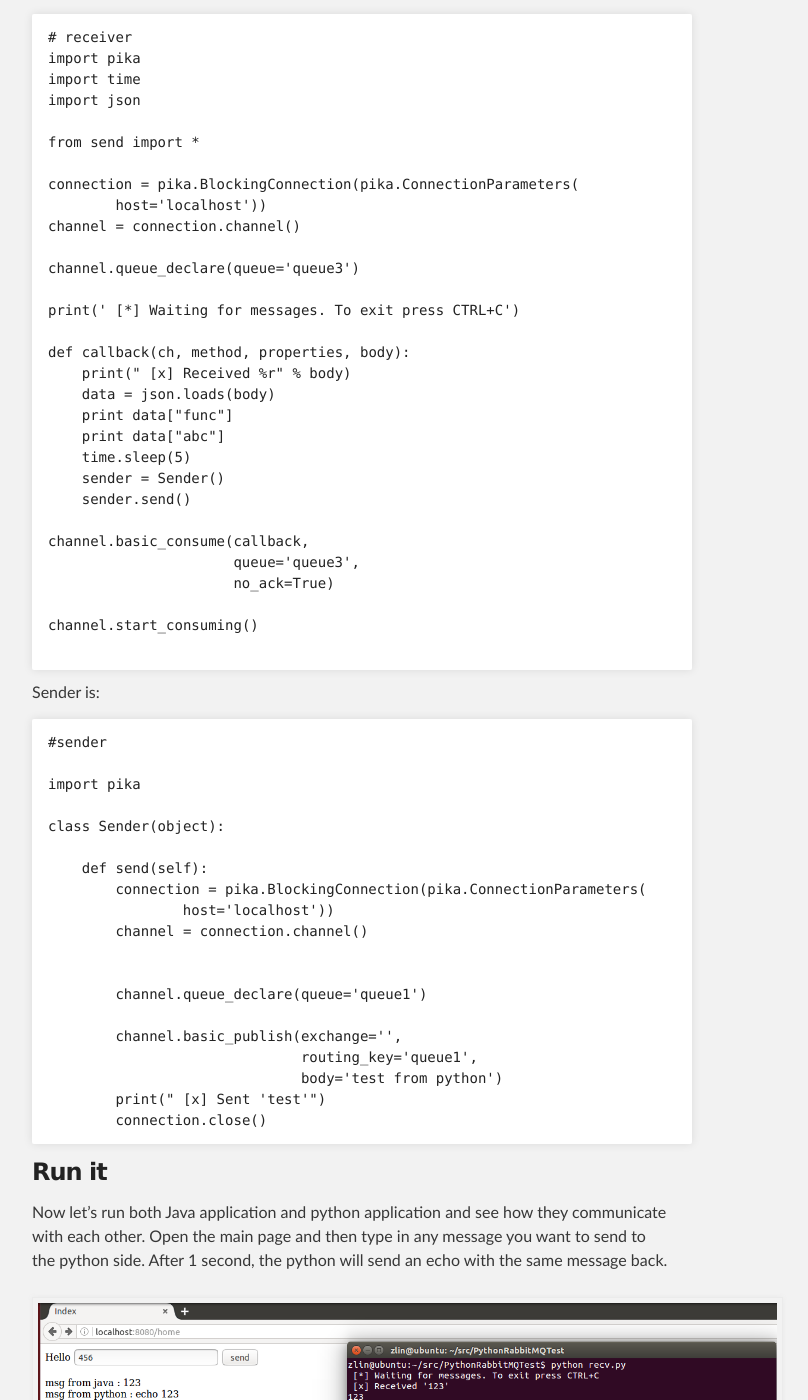
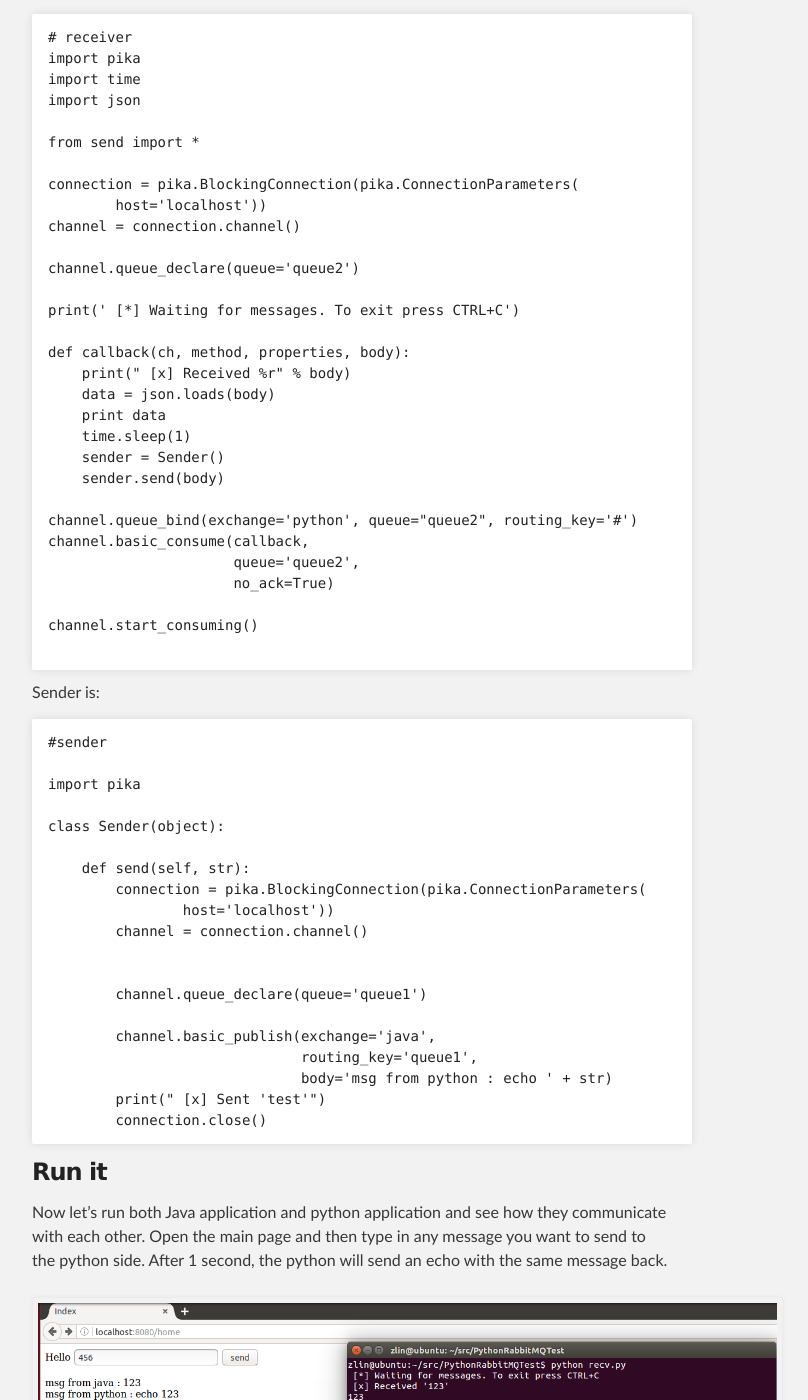
Before and after one commit to simonlzn/simonlzn.github.io, a Jekyll site: the page built from _posts/2016-07-18-Communication-between-different-applications-in-different-languages.md, in a window 1280 px wide and 1400 px high, scrolled down 3384 px. Shown: the whole window, without its empty margins (288-1096 px from the left). Built offline with Jekyll 4.4.1, drawn with Linux system fonts in a browser that asks for light colours.

Commit message:
Adjusted the content

````diff
--- a/_posts/2016-07-18-Communication-between-different-applications-in-different-languages.md
+++ b/_posts/2016-07-18-Communication-between-different-applications-in-different-languages.md
@@ -118,21 +118,21 @@ connection = pika.BlockingConnection(pika.ConnectionParameters(
         host='localhost'))
 channel = connection.channel()
 
-channel.queue_declare(queue='queue3')
+channel.queue_declare(queue='queue2')
 
 print(' [*] Waiting for messages. To exit press CTRL+C')
 
 def callback(ch, method, properties, body):
     print(" [x] Received %r" % body)
     data = json.loads(body)
-    print data["func"]
-    print data["abc"]
-    time.sleep(5)
+    print data
+    time.sleep(1)
     sender = Sender()
-    sender.send()
+    sender.send(body)
 
+channel.queue_bind(exchange='python', queue="queue2", routing_key='#')
 channel.basic_consume(callback,
-                      queue='queue3',
+                      queue='queue2',
                       no_ack=True)
 
 channel.start_consuming()
@@ -148,7 +148,7 @@ import pika
 
 class Sender(object):
 
-    def send(self):
+    def send(self, str):
 	connection = pika.BlockingConnection(pika.ConnectionParameters(
         	host='localhost'))
 	channel = connection.channel()
@@ -156,9 +156,9 @@ class Sender(object):
 
 	channel.queue_declare(queue='queue1')
 
-	channel.basic_publish(exchange='',
+	channel.basic_publish(exchange='java',
         	              routing_key='queue1',
-                	      body='test from python')
+                	      body='msg from python : echo ' + str)
 	print(" [x] Sent 'test'")
 	connection.close()
 ```
````
